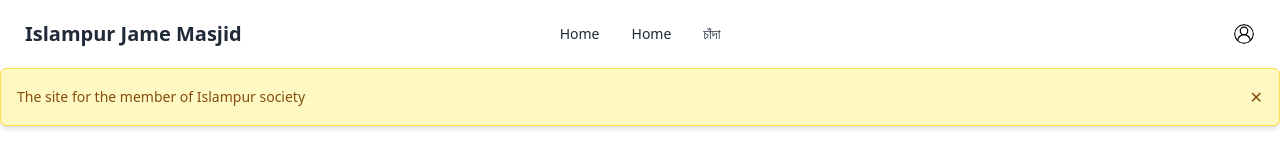
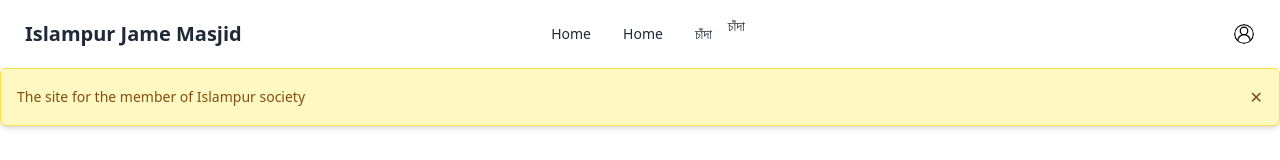
Before and after one commit to AdnaNation/Islampur-Jame-Masjid, a React (Vite) app: page / in a window 1280 px wide. Shown: the top 160 px of the page. Built offline with nearby package versions, Linux system fonts and the light colour scheme.

Commit message:
add: fee page in new nav

```diff
--- a/src/components/NavNew.jsx
+++ b/src/components/NavNew.jsx
@@ -1,3 +1,4 @@
+import { NavLink } from "react-router-dom";
 import profileSvg from "/Icons/profile.svg";
 const Navbar = () => {
     return (
@@ -48,6 +49,8 @@ const Navbar = () => {
                         </details> */}
                     </li>
                     <li><a>চাঁদা</a></li>
+
+                    <NavLink to="/fee">চাঁদা </NavLink>
                 </ul>
             </div>
             <div className="navbar-end">
```
